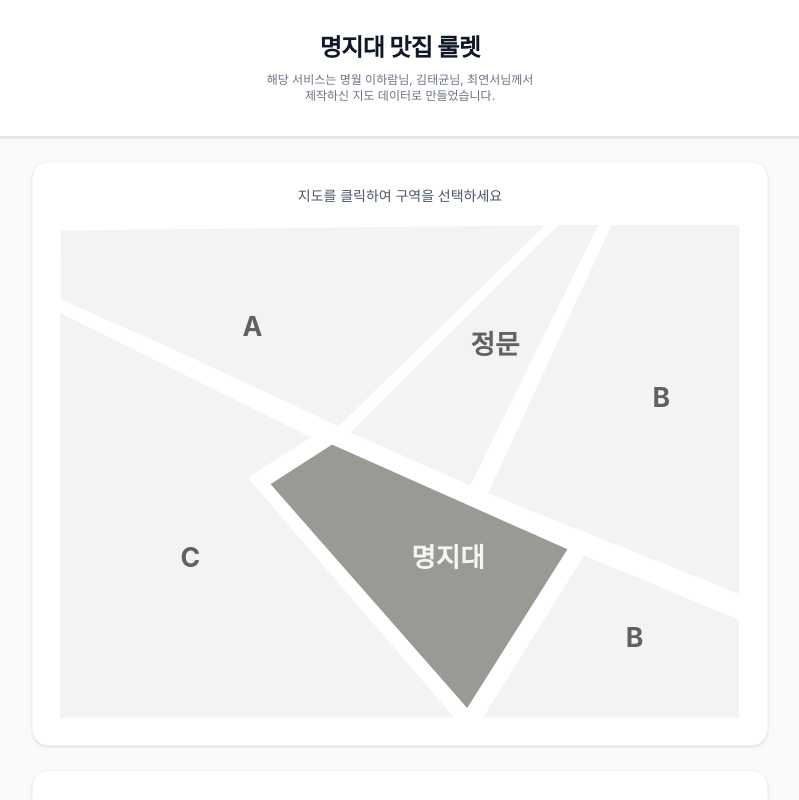
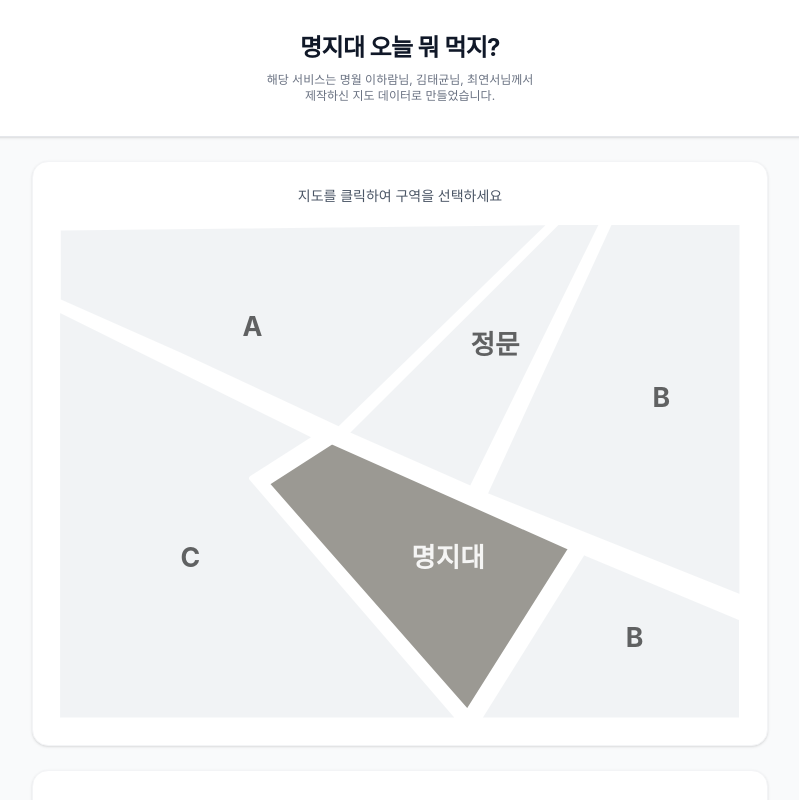
Before and after one commit to heyoonyoon/MJU-What-To-Eat, a React (Vite) app: page / in a window 1280 px wide. Shown: the top 800 px of the page, without its empty margins (240-1039 px from the left). Built offline with nearby package versions, Linux system fonts and the light colour scheme.

Commit message:
오류 데이터 수정

```diff
--- a/src/components/MapSelector.tsx
+++ b/src/components/MapSelector.tsx
@@ -97,7 +97,7 @@
       {/* Header */}
       <header className="bg-white border-b border-gray-200 text-center py-8 shadow-sm">
         <h1 className="text-2xl font-bold tracking-tight text-gray-900">
-          명지대 맛집 룰렛
+          명지대 오늘 뭐 먹지?
         </h1>
         <p className="text-xs text-gray-500 mt-2">
           해당 서비스는 명월 이하람님, 김태균님, 최연서님께서 <br />
--- a/src/data.ts
+++ b/src/data.ts
@@ -434,7 +434,7 @@
     name: "만평우동 명지대점",
     category: "일식",
     type: "식사",
-    zone: "정문",
+    zone: "C",
     solo: true,
   },
   {
```
